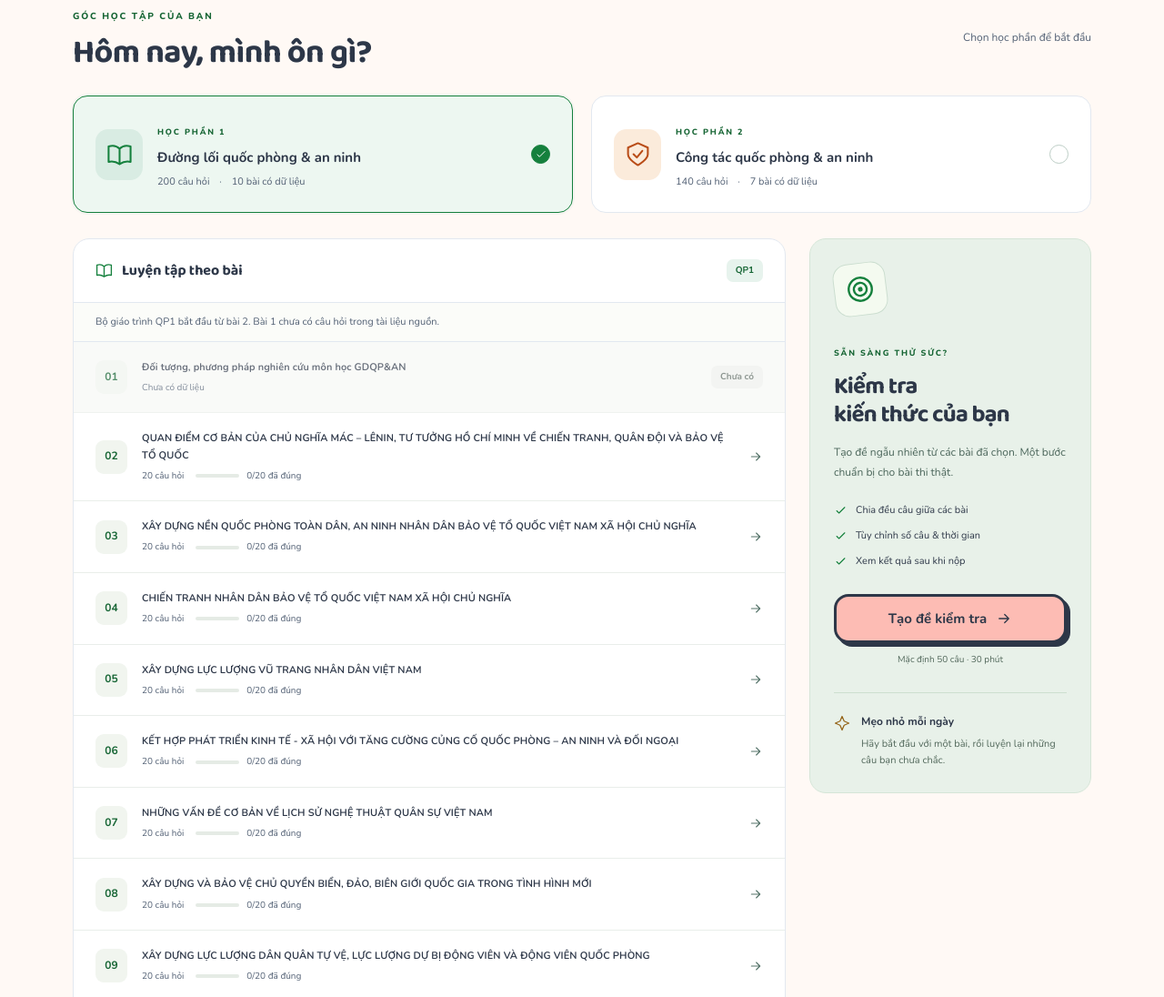
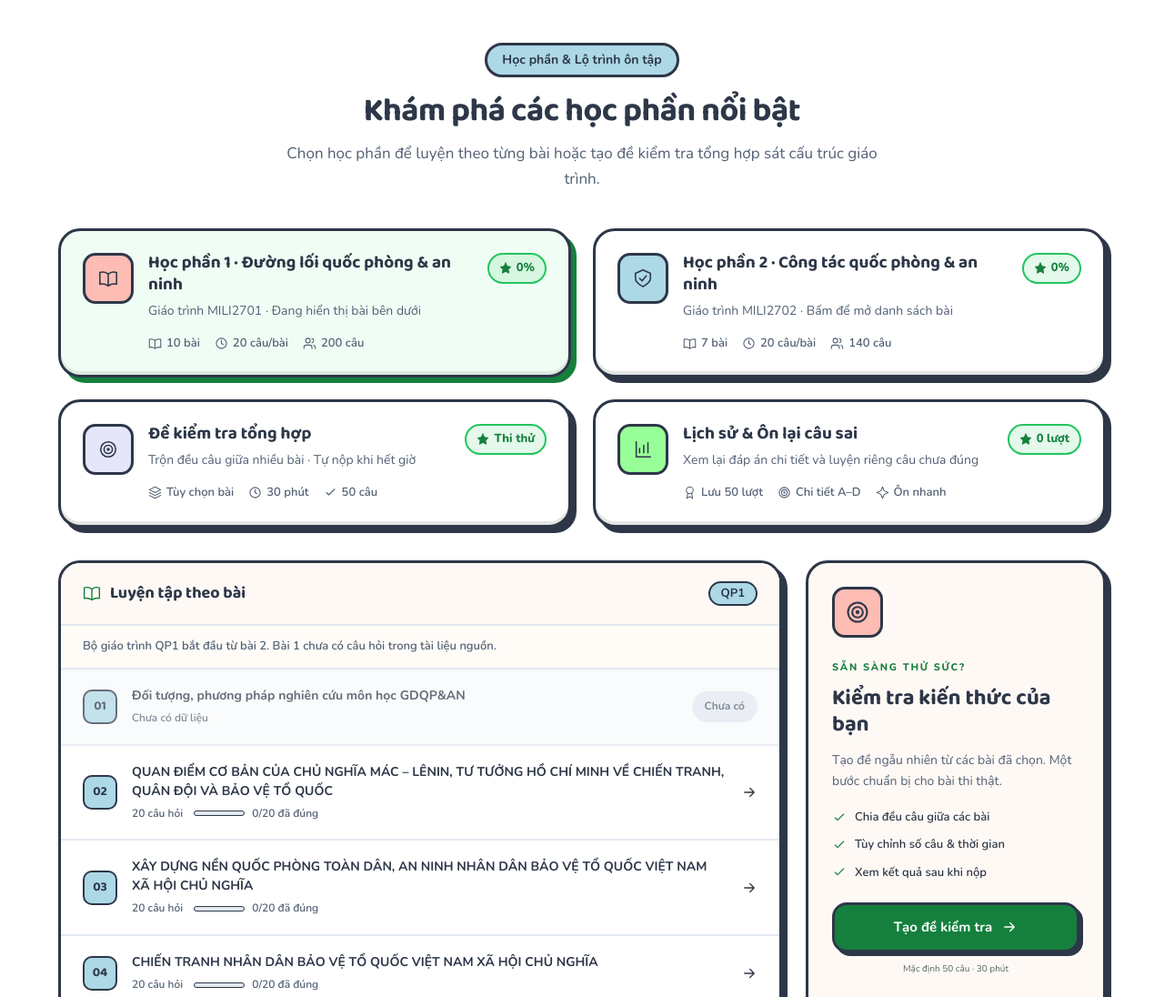
Before and after one commit to huydhb/QPStudy, a plain HTML site: page index.html in a window 1280 px wide. Shown: the part 700-1796 px from the top of the page at 91% size. Drawn offline with Linux system fonts and the light colour scheme.

Commit message:
feat(ui): redesign featured courses 2x2 grid and Claymorphism study workspace

```diff
--- a/app.js
+++ b/app.js
@@ -260,6 +260,13 @@
     const activePct = activeTotal ? Math.round(activeDone / activeTotal * 100) : 0;
     const progressPct = active ? activePct : mastery.percent;
 
+    const qp1 = courses[0];
+    const qp2 = courses[1] || courses[0];
+    const qp1Mastery = courseMastery(qp1);
+    const qp2Mastery = courseMastery(qp2);
+    const qp1Active = qp1.lessons.filter(l => l.count).length;
+    const qp2Active = qp2.lessons.filter(l => l.count).length;
+
     main.innerHTML = `
       <section class="band band-cream hero-band">
         <div class="section-inner hero">
@@ -301,48 +308,98 @@
           </div>
         </div>
       </section>
-      <div class="app-shell">
+      <section id="courses" class="band band-white courses-band">
+        <div class="section-inner">
+          <div class="section-head-center">
+            <span class="clay-pill sky">Học phần &amp; Lộ trình ôn tập</span>
+            <h2>Khám phá các học phần nổi bật</h2>
+            <p class="section-subtitle">Chọn học phần để luyện theo từng bài hoặc tạo đề kiểm tra tổng hợp sát cấu trúc giáo trình.</p>
+          </div>
           ${active ? `
-        <section class="resume-banner">
-          <span class="resume-icon">${icon('clock')}</span>
+            <div class="resume-banner clay-card">
+              <span class="clay-icon md peach" aria-hidden="true">${icon('clock')}</span>
               <div>
-            <strong>Bạn có một bài đang làm</strong>
+                <strong>Bạn có một bài đang làm dở</strong>
                 <p>${escape(active.config.course.toUpperCase())} · ${activeDone}/${activeTotal} câu đã chọn${active.deadline ? ' · Đồng hồ vẫn đang chạy' : ''}</p>
               </div>
               <button type="button" class="button primary" data-action="resume-session">Tiếp tục làm bài ${icon('arrow')}</button>
-        </section>
+            </div>
           ` : ''}
-      <section class="learning-section">
-        <div class="section-heading">
-          <div>
-            <span class="eyebrow">GÓC HỌC TẬP CỦA BẠN</span>
-            <h2>Hôm nay, mình ôn gì?</h2>
-          </div>
-          <span class="subtle">Chọn học phần để bắt đầu</span>
-        </div>
-        <div class="course-cards">
-          ${courses.map((item, i) => {
-            const isOrange = item.accent === 'orange' || (!item.accent && i > 0);
-            const subtitle = item.subtitle || (i ? 'Công tác quốc phòng & an ninh' : 'Đường lối quốc phòng & an ninh');
-            const activeLessons = item.lessons.filter(l => l.count).length;
-            return `
-              <button type="button" class="course-card ${item.id === courseId ? 'selected' : ''}" data-course="${escape(item.id)}" aria-pressed="${item.id === courseId}">
-                <span class="course-symbol ${isOrange ? 'orange' : ''}">${icon(isOrange ? 'shield' : 'book')}</span>
-                <span class="course-info">
-                  <span class="eyebrow">HỌC PHẦN ${i + 1}</span>
-                  <strong>${escape(subtitle)}</strong>
-                  <small>${item.questions.length} câu hỏi <span>·</span> ${activeLessons} bài có dữ liệu</small>
+          <div class="featured-courses-grid">
+            <button type="button" class="clay-card clay-interactive featured-course-card ${qp1.id === courseId ? 'selected' : ''}" data-course="${escape(qp1.id)}" aria-pressed="${qp1.id === courseId}">
+              <span class="clay-icon lg peach" aria-hidden="true">${icon('book')}</span>
+              <span class="fc-body">
+                <span class="fc-top">
+                  <span class="fc-title-group">
+                    <strong>Học phần 1 · ${escape(qp1.subtitle || 'Đường lối QP&AN')}</strong>
+                    <small>Giáo trình MILI2701 · ${qp1.id === courseId ? 'Đang hiển thị bài bên dưới' : 'Bấm để mở danh sách bài'}</small>
                   </span>
-                <span class="course-radio">${item.id === courseId ? icon('check') : ''}</span>
+                  <span class="rating-pill">${icon('starFill')} ${qp1Mastery.percent}%</span>
+                </span>
+                <span class="fc-meta">
+                  <span>${icon('book')} ${qp1Active} bài</span>
+                  <span>${icon('clock')} 20 câu/bài</span>
+                  <span>${icon('users')} ${qp1.questions.length} câu</span>
+                </span>
+              </span>
             </button>
-            `;
-          }).join('')}
+            <button type="button" class="clay-card clay-interactive featured-course-card ${qp2.id === courseId ? 'selected' : ''}" data-course="${escape(qp2.id)}" aria-pressed="${qp2.id === courseId}">
+              <span class="clay-icon lg sky" aria-hidden="true">${icon('shield')}</span>
+              <span class="fc-body">
+                <span class="fc-top">
+                  <span class="fc-title-group">
+                    <strong>Học phần 2 · ${escape(qp2.subtitle || 'Công tác QP&AN')}</strong>
+                    <small>Giáo trình MILI2702 · ${qp2.id === courseId ? 'Đang hiển thị bài bên dưới' : 'Bấm để mở danh sách bài'}</small>
+                  </span>
+                  <span class="rating-pill">${icon('starFill')} ${qp2Mastery.percent}%</span>
+                </span>
+                <span class="fc-meta">
+                  <span>${icon('book')} ${qp2Active} bài</span>
+                  <span>${icon('clock')} 20 câu/bài</span>
+                  <span>${icon('users')} ${qp2.questions.length} câu</span>
+                </span>
+              </span>
+            </button>
+            <button type="button" class="clay-card clay-interactive featured-course-card" data-action="open-exam">
+              <span class="clay-icon lg purple" aria-hidden="true">${icon('target')}</span>
+              <span class="fc-body">
+                <span class="fc-top">
+                  <span class="fc-title-group">
+                    <strong>Đề kiểm tra tổng hợp</strong>
+                    <small>Trộn đều câu giữa nhiều bài · Tự nộp khi hết giờ</small>
+                  </span>
+                  <span class="rating-pill">${icon('starFill')} Thi thử</span>
+                </span>
+                <span class="fc-meta">
+                  <span>${icon('layers')} Tùy chọn bài</span>
+                  <span>${icon('clock')} 30 phút</span>
+                  <span>${icon('check')} 50 câu</span>
+                </span>
+              </span>
+            </button>
+            <button type="button" class="clay-card clay-interactive featured-course-card" data-action="go-history">
+              <span class="clay-icon lg mint" aria-hidden="true">${icon('chart')}</span>
+              <span class="fc-body">
+                <span class="fc-top">
+                  <span class="fc-title-group">
+                    <strong>Lịch sử &amp; Ôn lại câu sai</strong>
+                    <small>Xem lại đáp án chi tiết và luyện riêng câu chưa đúng</small>
+                  </span>
+                  <span class="rating-pill">${icon('starFill')} ${history.length} lượt</span>
+                </span>
+                <span class="fc-meta">
+                  <span>${icon('award')} Lưu 50 lượt</span>
+                  <span>${icon('target')} Chi tiết A–D</span>
+                  <span>${icon('spark')} Ôn nhanh</span>
+                </span>
+              </span>
+            </button>
           </div>
           <div class="study-layout">
-          <div class="lesson-panel">
+            <div class="lesson-panel clay-card">
               <div class="panel-heading">
                 <h3>${icon('book')} Luyện tập theo bài</h3>
-              <span class="pill">${escape(c.name)}</span>
+                <span class="clay-pill sky pill-compact">${escape(c.name)}</span>
               </div>
               ${c.note ? `<p class="source-note">${escape(c.note)}</p>` : ''}
               <div class="lesson-list">
@@ -361,17 +418,17 @@
                 }).join('')}
               </div>
             </div>
-          <aside class="exam-panel">
-            <span class="exam-illustration">${icon('target')}</span>
+            <aside class="exam-panel clay-card">
+              <span class="clay-icon lg peach exam-illustration" aria-hidden="true">${icon('target')}</span>
               <span class="eyebrow">SẴN SÀNG THỬ SỨC?</span>
-            <h3>Kiểm tra <br>kiến thức của bạn</h3>
+              <h3>Kiểm tra kiến thức của bạn</h3>
               <p>Tạo đề ngẫu nhiên từ các bài đã chọn. Một bước chuẩn bị cho bài thi thật.</p>
               <ul>
                 <li>${icon('check')} Chia đều câu giữa các bài</li>
                 <li>${icon('check')} Tùy chỉnh số câu &amp; thời gian</li>
                 <li>${icon('check')} Xem kết quả sau khi nộp</li>
               </ul>
-            <button type="button" class="button accent full" data-action="exam">Tạo đề kiểm tra ${icon('arrow')}</button>
+              <button type="button" class="button primary full" data-action="exam">Tạo đề kiểm tra ${icon('arrow')}</button>
               <span class="exam-hint">Mặc định 50 câu · 30 phút</span>
               <div class="study-tip">
                 ${icon('spark')}
@@ -379,8 +436,11 @@
               </div>
             </aside>
           </div>
+          <div class="courses-footer-cta">
+            <button type="button" class="button secondary" data-action="go-history">Xem tất cả lượt đã làm ${icon('arrow')}</button>
+          </div>
+        </div>
       </section>
-      </div>
     `;
   }
 
--- a/styles.css
+++ b/styles.css
@@ -811,6 +811,122 @@ main {
   padding-top: 36px;
 }
 
+.section-head-center {
+  text-align: center;
+  max-width: 660px;
+  margin: 0 auto 40px;
+}
+
+.section-head-center h2 {
+  margin: 16px 0 10px;
+}
+
+.section-subtitle {
+  font-size: 17px;
+  color: var(--text-muted);
+}
+
+.featured-courses-grid {
+  display: grid;
+  grid-template-columns: repeat(2, minmax(0, 1fr));
+  gap: 24px;
+  margin-bottom: 36px;
+}
+
+.featured-course-card {
+  padding: 24px;
+  display: flex;
+  align-items: flex-start;
+  gap: 16px;
+  text-align: left;
+  width: 100%;
+}
+
+.featured-course-card.selected {
+  background: #f0fdf4;
+  box-shadow: 6px 6px 0 var(--cta-btn), inset 0 -4px 0 rgba(0, 0, 0, 0.08);
+}
+
+.fc-body {
+  flex: 1;
+  min-width: 0;
+  display: block;
+}
+
+.fc-top {
+  display: flex;
+  justify-content: space-between;
+  align-items: flex-start;
+  gap: 12px;
+  margin-bottom: 14px;
+}
+
+.fc-title-group {
+  min-width: 0;
+}
+
+.fc-title-group strong {
+  display: block;
+  font-family: var(--font-display);
+  font-size: 19px;
+  font-weight: 700;
+  color: var(--text);
+  line-height: 1.25;
+}
+
+.fc-title-group small {
+  display: block;
+  font-size: 14px;
+  color: var(--text-muted);
+  margin-top: 4px;
+}
+
+.rating-pill {
+  display: inline-flex;
+  align-items: center;
+  gap: 5px;
+  padding: 4px 11px;
+  border-radius: 999px;
+  background: rgba(34, 197, 94, 0.12);
+  border: 2px solid var(--cta);
+  color: var(--cta-btn);
+  font-size: 13px;
+  font-weight: 800;
+  white-space: nowrap;
+  flex-shrink: 0;
+}
+
+.rating-pill .icon {
+  width: 14px;
+  height: 14px;
+}
+
+.fc-meta {
+  display: flex;
+  flex-wrap: wrap;
+  align-items: center;
+  gap: 10px 16px;
+  font-size: 13px;
+  font-weight: 600;
+  color: var(--text-muted);
+}
+
+.fc-meta > span {
+  display: inline-flex;
+  align-items: center;
+  gap: 5px;
+}
+
+.fc-meta .icon {
+  width: 15px;
+  height: 15px;
+}
+
+.courses-footer-cta {
+  text-align: center;
+  margin-top: 36px;
+}
+
 .section-heading {
   display: flex;
   align-items: center;
@@ -824,200 +940,118 @@ main {
 }
 
 .subtle {
-  color: var(--muted);
+  color: var(--text-muted);
+  font-size: 13px;
+}
+
+.study-layout {
+  display: grid;
+  grid-template-columns: minmax(0, 1fr) 330px;
+  gap: 26px;
+  align-items: start;
+}
+
+.lesson-panel,
+.panel {
+  background: var(--bg);
+  border: 3px solid var(--text);
+  border-radius: var(--radius-card);
+  box-shadow: var(--clay-shadow);
+  overflow: hidden;
+}
+
+.panel-heading {
+  display: flex;
+  align-items: center;
+  justify-content: space-between;
+  gap: 12px;
+  padding: 20px 24px;
+  border-bottom: 2px solid var(--border);
+  background: var(--bg-cream);
+}
+
+.panel-heading h3 {
+  font-size: 18px;
+  display: flex;
+  gap: 10px;
+  align-items: center;
+}
+
+.panel-heading .icon {
+  width: 20px;
+  color: var(--cta-btn);
+}
+
+.pill {
   font-size: 12px;
-}
-
-.course-cards {
-  display: grid;
-  grid-template-columns: 1fr 1fr;
-  gap: 20px;
-  margin-bottom: 28px;
-}
-
-.course-card {
-  padding: 24px;
-  display: flex;
+  font-weight: 700;
+  padding: 5px 12px;
+  border-radius: 999px;
+  background: var(--accent-mint);
+  border: 2px solid var(--text);
+  color: var(--text);
+  white-space: nowrap;
+}
+
+.pill-compact {
+  padding: 4px 12px;
+  font-size: 13px;
+  border-width: 2px;
+}
+
+.pill.muted {
+  background: var(--border);
+  color: var(--text-muted);
+  border-color: transparent;
+}
+
+.source-note {
+  padding: 12px 24px;
+  background: #fffcf8;
+  color: var(--text-muted);
+  font-size: 13px;
+  font-weight: 600;
+  border-bottom: 2px solid var(--border);
+}
+
+.lesson-row {
+  border: 0;
+  border-bottom: 2px solid var(--border);
+  width: 100%;
+  display: flex;
+  gap: 16px;
+  align-items: center;
   text-align: left;
-  align-items: center;
-  gap: 16px;
-  background: #fff;
-  border: 1.5px solid var(--line);
-  border-radius: 16px;
-  transition: border-color .2s, background .2s, box-shadow .2s;
-}
-
-.course-card:hover {
-  border-color: #8cb6a9;
-  box-shadow: var(--shadow);
-}
-
-.course-card.selected {
-  border-color: var(--teal);
-  background: #edf7f1;
-  box-shadow: 0 0 0 2px #087f7209;
-}
-
-.course-symbol {
-  width: 52px;
-  height: 56px;
-  border-radius: 14px;
-  background: #d9ece3;
-  color: var(--teal);
+  padding: 18px 24px;
+  background: var(--bg);
+  transition: background-color 0.15s ease;
+}
+
+.lesson-row:last-child {
+  border: 0;
+}
+
+.lesson-row:hover:enabled {
+  background: var(--bg-cream);
+}
+
+.lesson-row:disabled {
+  background: #f8fafc;
+  opacity: .72;
+}
+
+.lesson-number {
+  width: 38px;
+  height: 38px;
+  background: var(--secondary);
+  border: 2px solid var(--text);
+  border-radius: 10px;
   display: grid;
   place-items: center;
-  flex-shrink: 0;
-}
-
-.course-symbol .icon {
-  width: 29px;
-  height: 29px;
-}
-
-.course-symbol.orange {
-  background: #fbebdb;
-  color: var(--orange);
-}
-
-.course-info {
-  flex: 1;
-}
-
-.course-info > .eyebrow {
-  font-size: 9px;
-}
-
-.course-info > strong {
-  display: block;
-  font-size: 15px;
-  margin: 5px 0;
-}
-
-.course-info > small {
-  display: block;
-  font-size: 11px;
-  color: var(--muted);
-}
-
-.course-info > small > span {
-  margin: 0 8px;
-}
-
-.course-radio {
-  width: 21px;
-  height: 21px;
-  border: 1.5px solid #bccdc5;
-  border-radius: 50%;
-  flex-shrink: 0;
-}
-
-.selected .course-radio {
-  background: var(--teal);
-  border-color: var(--teal);
-  color: #fff;
-  display: grid;
-  place-items: center;
-}
-
-.course-radio .icon {
-  width: 14px;
-  height: 14px;
-}
-
-.study-layout {
-  display: grid;
-  grid-template-columns: minmax(0, 1fr) 310px;
-  gap: 26px;
-  align-items: start;
-}
-
-.lesson-panel,
-.panel {
-  background: #fff;
-  border: 1px solid var(--line);
-  border-radius: 18px;
-  overflow: hidden;
-}
-
-.panel-heading {
-  display: flex;
-  align-items: center;
-  justify-content: space-between;
-  padding: 22px 24px;
-  border-bottom: 1px solid var(--line);
-}
-
-.panel-heading h3 {
-  font-size: 16px;
-  display: flex;
-  gap: 10px;
-  align-items: center;
-}
-
-.panel-heading .icon {
-  width: 19px;
-  color: var(--teal);
-}
-
-.pill {
-  font-size: 10px;
+  font-family: var(--font-display);
+  font-size: 14px;
   font-weight: 700;
-  padding: 4px 10px;
-  border-radius: 7px;
-  background: #e7f3ed;
-  color: var(--teal-dark);
-  white-space: nowrap;
-}
-
-.pill.muted {
-  background: #eff1ee;
-  color: #647069;
-}
-
-.source-note {
-  padding: 12px 24px;
-  background: #fbfcf9;
-  color: var(--muted);
-  font-size: 11px;
-  border-bottom: 1px solid var(--line);
-}
-
-.lesson-row {
-  border: 0;
-  border-bottom: 1px solid #e9eeea;
-  width: 100%;
-  display: flex;
-  gap: 16px;
-  align-items: center;
-  text-align: left;
-  padding: 19px 24px;
-  background: #fff;
-  transition: background .2s;
-}
-
-.lesson-row:last-child {
-  border: 0;
-}
-
-.lesson-row:hover:enabled {
-  background: #f0f7f2;
-}
-
-.lesson-row:disabled {
-  background: #f8f9f6;
-  opacity: .72;
-}
-
-.lesson-number {
-  width: 35px;
-  height: 37px;
-  background: #f1f5ef;
-  border-radius: 9px;
-  display: grid;
-  place-items: center;
-  font-size: 12px;
-  font-weight: 700;
-  color: var(--teal-dark);
+  color: var(--text);
   flex-shrink: 0;
 }
 
@@ -1028,10 +1062,10 @@ main {
 
 .lesson-info > strong {
   display: block;
-  font-size: 11px;
-  line-height: 1.65;
-  letter-spacing: .1px;
-  font-weight: 650;
+  font-size: 14px;
+  line-height: 1.5;
+  font-weight: 700;
+  color: var(--text);
 }
 
 .lesson-info > span {
@@ -1039,92 +1073,83 @@ main {
   align-items: center;
   gap: 8px;
   margin-top: 5px;
-  font-size: 10px;
-  color: var(--muted);
+  font-size: 12px;
+  font-weight: 600;
+  color: var(--text-muted);
 }
 
 .lesson-row > .icon {
-  width: 16px;
-  color: #57756b;
+  width: 18px;
+  color: var(--text);
 }
 
 .mini-progress {
-  width: 48px;
-  height: 4px;
-  border-radius: 3px;
-  background: #e5ebe5;
+  width: 56px;
+  height: 6px;
+  border-radius: 999px;
+  background: var(--border);
+  border: 1px solid var(--text);
   display: inline-flex;
-  margin-left: 5px;
+  margin-left: 4px;
   overflow: hidden;
 }
 
 .mini-progress i {
-  background: var(--teal);
+  background: var(--cta);
   height: 100%;
 }
 
 .exam-panel {
   position: sticky;
-  top: 24px;
-  background: #e8f1e9;
-  border: 1px solid #d5e5d7;
+  top: 108px;
+  background: var(--bg-cream);
   padding: 26px;
-  border-radius: 18px;
-  overflow: hidden;
 }
 
 .exam-illustration {
-  width: 58px;
-  height: 58px;
-  border: 1px solid #ccded0;
-  border-radius: 16px;
-  background: #f4faf0;
-  display: grid;
-  place-items: center;
-  margin-bottom: 26px;
-  transform: rotate(-7deg);
+  margin-bottom: 18px;
 }
 
 .exam-illustration > .icon {
-  height: 34px;
-  width: 34px;
-  color: var(--teal);
+  height: 28px;
+  width: 28px;
 }
 
 .exam-panel > .eyebrow {
-  font-size: 9px;
+  font-size: 11px;
+  color: var(--cta-btn);
 }
 
 .exam-panel h3 {
-  font-size: 26px;
-  letter-spacing: -.8px;
-  margin: 10px 0 14px;
+  font-size: 24px;
+  margin: 8px 0 12px;
 }
 
 .exam-panel > p {
-  font-size: 12px;
-  color: #4a655a;
-  line-height: 1.8;
+  font-size: 14px;
+  color: var(--text-muted);
+  line-height: 1.65;
 }
 
 .exam-panel ul {
   list-style: none;
   padding: 0;
-  margin: 22px 0 26px;
-  font-size: 11px;
+  margin: 18px 0 22px;
+  font-size: 13px;
+  font-weight: 600;
 }
 
 .exam-panel li {
   display: flex;
   gap: 9px;
   align-items: center;
-  margin: 10px 0;
+  margin: 9px 0;
 }
 
 .exam-panel li > .icon {
-  width: 15px;
-  height: 15px;
-  color: var(--teal);
+  width: 16px;
+  height: 16px;
+  color: var(--cta-btn);
 }
 
 /* Shared Buttons & Banner */
@@ -1229,11 +1254,9 @@ main {
   display: flex;
   align-items: center;
   gap: 16px;
-  background: #fff4e4;
-  border: 1px solid #eed8b6;
-  border-radius: 16px;
-  padding: 20px 24px;
-  margin: -20px 0 38px;
+  background: #fffbeb;
+  padding: 18px 22px;
+  margin: 0 0 28px;
 }
 
 .resume-banner > div {
@@ -2328,27 +2351,18 @@ select {
     font-size: 9px;
   }
 
-  .course-cards {
+  .featured-courses-grid {
     grid-template-columns: 1fr;
-    gap: 12px;
-    margin-bottom: 22px;
-  }
-
-  .course-card {
+    gap: 16px;
+    margin-bottom: 24px;
+  }
+
+  .featured-course-card {
     padding: 18px;
   }
 
-  .course-info > strong {
-    font-size: 14px;
-  }
-
-  .course-info > small {
-    font-size: 11px;
-  }
-
-  .course-symbol {
-    width: 46px;
-    height: 50px;
+  .fc-top {
+    flex-wrap: wrap;
   }
 
   .study-layout {
@@ -2364,15 +2378,11 @@ select {
   .exam-panel {
     position: static;
     width: 100%;
-    padding: 26px;
+    padding: 24px;
   }
 
   .exam-panel h3 {
-    font-size: 25px;
-  }
-
-  .exam-panel h3 br {
-    display: none;
+    font-size: 24px;
   }
 
   .exam-illustration {
@@ -2390,35 +2400,35 @@ select {
   }
 
   .exam-panel .button {
-    font-size: 14px;
+    font-size: 15px;
   }
 
   .study-tip p {
-    font-size: 12px;
+    font-size: 13px;
   }
 
   .lesson-row {
-    padding: 18px 16px;
+    padding: 16px;
     gap: 12px;
   }
 
   .lesson-info > strong {
-    font-size: 12px;
+    font-size: 13px;
   }
 
   .lesson-info > span {
-    font-size: 10px;
+    font-size: 11px;
     gap: 5px;
     flex-wrap: wrap;
   }
 
   .lesson-row > .pill {
-    font-size: 8px;
-    padding: 4px 6px;
+    font-size: 10px;
+    padding: 4px 8px;
   }
 
   .lesson-number {
-    width: 30px;
+    width: 34px;
     height: 34px;
   }
 
```
Lines whose indentation alone changed are shown as unchanged.
